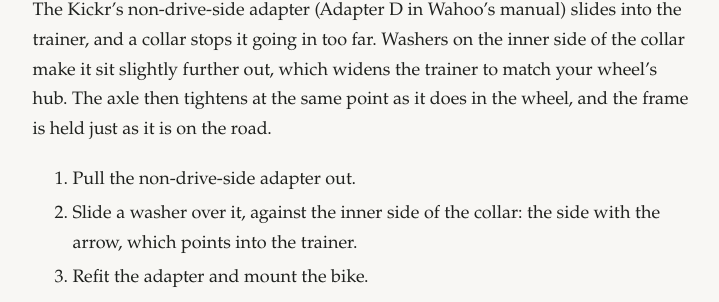
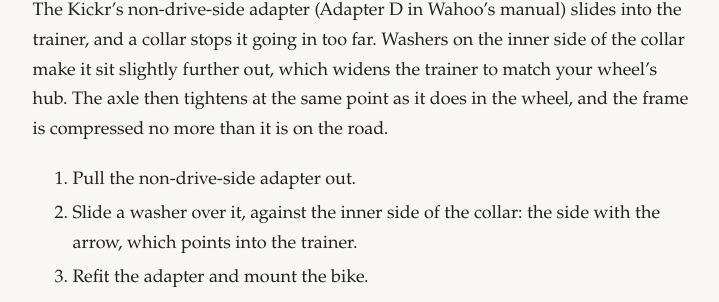
Before and after one commit to davegarvey/davegarvey.github.io, a Jekyll site: the page built from _posts/2026-10-25-fixing-derailleur-alignment-on-a-wahoo-kickr.md, in a window 1280 px wide and 900 px high, scrolled down 1969 px. Shown: the part 258-560 px from the top of the window, without its empty margins (272-991 px from the left). Built offline with Jekyll 4.4.1, drawn with Linux system fonts in a browser that asks for light colours; some of the changed text lies outside the part shown.

Commit message:
Describe the Kickr fix in terms of frame compression
The axle always compresses the frame around the hub; the narrow trainer
lets it compress too far. Use that wording in the diagram title, panel
labels, alt text and the fix paragraph.

```diff
--- a/_posts/2026-10-25-fixing-derailleur-alignment-on-a-wahoo-kickr.md
+++ b/_posts/2026-10-25-fixing-derailleur-alignment-on-a-wahoo-kickr.md
@@ -30,8 +30,8 @@
 When mounting the bike, I noticed the axle took about a quarter turn more to tighten on the Kickr than in the wheel. So the Kickr is slightly narrower, and tightening the axle pulls the dropouts in. The drive-side dropout is held against the trainer at the axle, so as it's pulled in, it bends slightly and tilts the derailleur hanger inwards. The derailleur ends up a fraction out of line with the cassette, which is enough to upset the indexing.
 
 <figure>
-  <p class="figure-title"><strong>Washers make the trainer as wide as the wheel's hub</strong></p>
-  <img src="{{ '/assets/images/fixing-derailleur-alignment-on-a-wahoo-kickr/washers-schematic.svg' | relative_url }}" alt="Two rear views of the back of a bike on a trainer. Without washers, the dropouts are pulled in, the derailleur hanger tilts inwards and the derailleur sits to one side of its sprocket. With washers behind the non-drive-side adapter's collar, the trainer matches the width of the wheel's hub and the derailleur lines up with the sprocket.">
+  <p class="figure-title"><strong>A narrow trainer lets the frame compress too far</strong></p>
+  <img src="{{ '/assets/images/fixing-derailleur-alignment-on-a-wahoo-kickr/washers-schematic.svg' | relative_url }}" alt="Two rear views of the back of a bike on a trainer. Without washers, the dropouts are pulled in, the derailleur hanger tilts inwards and the derailleur sits to one side of its sprocket. With washers behind the non-drive-side adapter's collar, the frame is compressed no more than in the wheel and the derailleur lines up with the sprocket.">
   <figcaption>Rear view, not to scale, with the tilt exaggerated. The washers sit in the recess that holds the adapter, between its collar and the trainer.</figcaption>
 </figure>
 
@@ -49,7 +49,7 @@
 
 ## The fix
 
-The Kickr's non-drive-side adapter (Adapter D in Wahoo's manual) slides into the trainer, and a collar stops it going in too far. Washers on the inner side of the collar make it sit slightly further out, which widens the trainer to match your wheel's hub. The axle then tightens at the same point as it does in the wheel, and the frame is held just as it is on the road.
+The Kickr's non-drive-side adapter (Adapter D in Wahoo's manual) slides into the trainer, and a collar stops it going in too far. Washers on the inner side of the collar make it sit slightly further out, which widens the trainer to match your wheel's hub. The axle then tightens at the same point as it does in the wheel, and the frame is compressed no more than it is on the road.
 
 1. Pull the non-drive-side adapter out.
 2. Slide a washer over it, against the inner side of the collar: the side with the arrow, which points into the trainer.
```
Also changed, not shown: assets/images/fixing-derailleur-alignment-on-a-wahoo-kickr/washers-schematic.svg.
